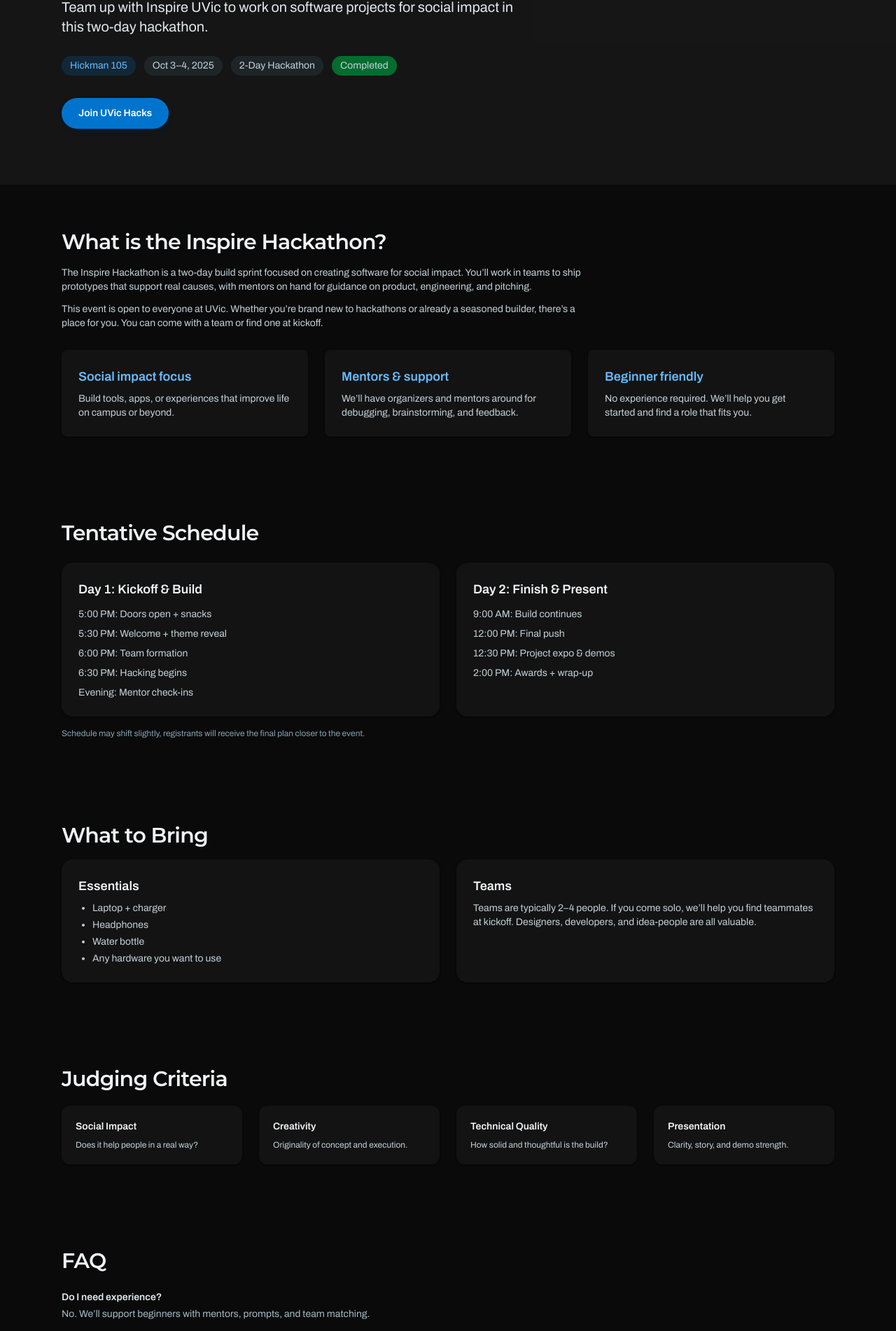
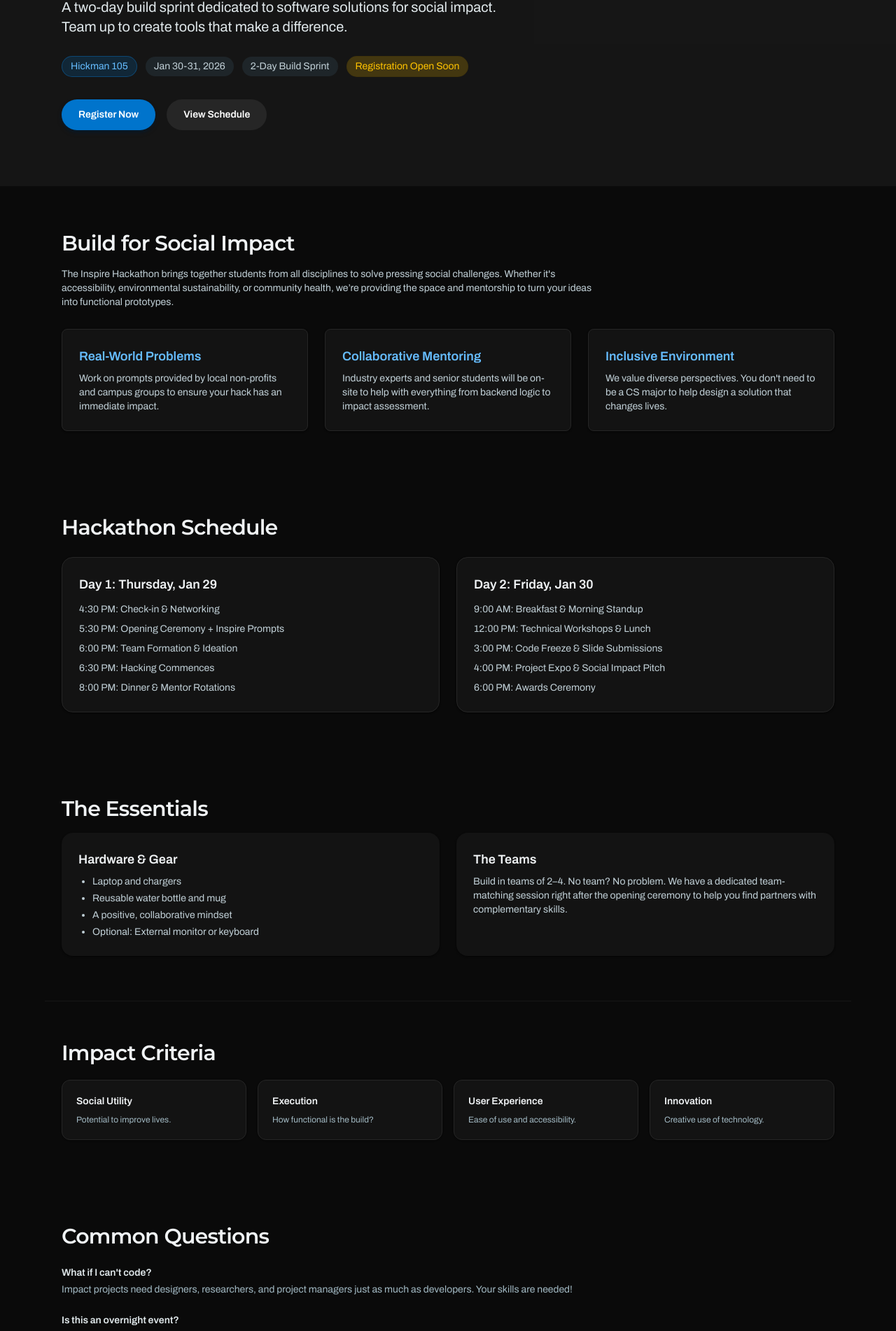
Before and after one commit to isaak1294/uvic-hacks-site, a Next.js app: page /events/inspire-2026 in a window 1280 px wide. Shown: the part 192-2094 px from the top of the page at 70% size. Built offline with nearby package versions, Linux system fonts and the light colour scheme.

Commit message:
updated content

```diff
--- a/app/events/inspire-2026/page.tsx
+++ b/app/events/inspire-2026/page.tsx
@@ -7,7 +7,7 @@ export default function InspireHackathonPage() {
             <section className="bg-neutral-900/90 py-14 md:py-20">
                 <div className="mx-auto max-w-6xl px-4 md:px-6">
                     <p className="text-xs font-semibold uppercase tracking-[0.25em] text-baltic-blue-300/80">
-                        Featured Event • UVic Hacks x Inspire UVic
+                        Upcoming Event • UVic Hacks x Inspire UVic
                     </p>
 
                     <h1 className="mt-4 text-4xl font-display font-bold tracking-tight md:text-6xl">
@@ -16,22 +16,22 @@ export default function InspireHackathonPage() {
                     </h1>
 
                     <p className="mt-4 max-w-2xl text-lg text-cool-steel-100 md:text-xl">
-                        Team up with Inspire UVic to work on software projects for social
-                        impact in this two-day hackathon.
+                        A two-day build sprint dedicated to software solutions for social
+                        impact. Team up to create tools that make a difference.
                     </p>
 
                     <div className="mt-7 flex flex-wrap items-center gap-3 text-sm text-cool-steel-200">
-                        <span className="rounded-full bg-baltic-blue-500/15 px-3 py-1 text-baltic-blue-300">
+                        <span className="rounded-full bg-baltic-blue-500/15 px-3 py-1 text-baltic-blue-300 border border-baltic-blue-500/30">
                             Hickman 105
                         </span>
                         <span className="rounded-full bg-cool-steel-800/50 px-3 py-1 text-cool-steel-200">
-                            Oct 3–4, 2025
+                            Jan 30-31, 2026
                         </span>
                         <span className="rounded-full bg-cool-steel-800/50 px-3 py-1 text-cool-steel-200">
-                            2-Day Hackathon
+                            2-Day Build Sprint
                         </span>
-                        <span className="rounded-full bg-green-700/80 px-3 py-1 text-cool-steel-200">
-                            Completed
+                        <span className="rounded-full bg-gold-950/20 px-3 py-1 text-gold-500 border border-gold-900/30">
+                            Registration Open Soon
                         </span>
                     </div>
 
@@ -40,7 +40,13 @@ export default function InspireHackathonPage() {
                             href="/join"
                             className="rounded-full bg-baltic-blue-600 px-6 py-3 text-sm font-semibold text-white shadow-md shadow-baltic-blue-900/60 transition hover:bg-baltic-blue-400 hover:shadow-lg"
                         >
-                            Join UVic Hacks
+                            Register Now
+                        </a>
+                        <a
+                            href="#schedule"
+                            className="rounded-full bg-neutral-800 px-6 py-3 text-sm font-semibold text-white transition hover:bg-neutral-700"
+                        >
+                            View Schedule
                         </a>
                     </div>
                 </div>
@@ -49,219 +55,169 @@ export default function InspireHackathonPage() {
             {/* Overview */}
             <section className="mx-auto max-w-6xl px-4 py-12 md:px-6 md:py-16">
                 <h2 className="text-2xl font-display font-semibold tracking-tight md:text-3xl">
-                    What is the Inspire Hackathon?
+                    Build for Social Impact
                 </h2>
 
                 <p className="mt-4 max-w-3xl text-sm text-cool-steel-200">
-                    The Inspire Hackathon is a two-day build sprint focused on creating
-                    software for social impact. You’ll work in teams to ship prototypes
-                    that support real causes, with mentors on hand for guidance on
-                    product, engineering, and pitching.
-                </p>
-
-                <p className="mt-3 max-w-3xl text-sm text-cool-steel-200">
-                    This event is open to everyone at UVic. Whether you’re brand new to
-                    hackathons or already a seasoned builder, there’s a place for you.
-                    You can come with a team or find one at kickoff.
+                    The Inspire Hackathon brings together students from all disciplines to
+                    solve pressing social challenges. Whether it's accessibility,
+                    environmental sustainability, or community health, we’re providing
+                    the space and mentorship to turn your ideas into functional prototypes.
                 </p>
 
                 <div className="mt-7 grid gap-6 md:grid-cols-3">
-                    <div className="rounded-lg bg-neutral-900/70 p-6 shadow-sm shadow-black/40">
+                    <div className="rounded-lg bg-neutral-900/70 p-6 shadow-sm shadow-black/40 border border-neutral-800">
                         <h3 className="text-lg font-semibold text-baltic-blue-300">
-                            Social impact focus
+                            Real-World Problems
                         </h3>
                         <p className="mt-2 text-sm text-cool-steel-200">
-                            Build tools, apps, or experiences that improve life on campus or
-                            beyond.
+                            Work on prompts provided by local non-profits and campus
+                            groups to ensure your hack has an immediate impact.
                         </p>
                     </div>
 
-                    <div className="rounded-lg bg-neutral-900/70 p-6 shadow-sm shadow-black/40">
+                    <div className="rounded-lg bg-neutral-900/70 p-6 shadow-sm shadow-black/40 border border-neutral-800">
                         <h3 className="text-lg font-semibold text-baltic-blue-300">
-                            Mentors & support
+                            Collaborative Mentoring
                         </h3>
                         <p className="mt-2 text-sm text-cool-steel-200">
-                            We’ll have organizers and mentors around for debugging,
-                            brainstorming, and feedback.
+                            Industry experts and senior students will be on-site to help with
+                            everything from backend logic to impact assessment.
                         </p>
                     </div>
 
-                    <div className="rounded-lg bg-neutral-900/70 p-6 shadow-sm shadow-black/40">
+                    <div className="rounded-lg bg-neutral-900/70 p-6 shadow-sm shadow-black/40 border border-neutral-800">
                         <h3 className="text-lg font-semibold text-baltic-blue-300">
-                            Beginner friendly
+                            Inclusive Environment
                         </h3>
                         <p className="mt-2 text-sm text-cool-steel-200">
-                            No experience required. We’ll help you get started and find a
-                            role that fits you.
+                            We value diverse perspectives. You don't need to be a CS major
+                            to help design a solution that changes lives.
                         </p>
                     </div>
                 </div>
             </section>
 
             {/* Schedule */}
-            <section className="mx-auto max-w-6xl px-4 py-10 md:px-6 md:py-14">
+            <section id="schedule" className="mx-auto max-w-6xl px-4 py-10 md:px-6 md:py-14">
                 <h2 className="text-2xl font-display font-semibold tracking-tight md:text-3xl">
-                    Tentative Schedule
+                    Hackathon Schedule
                 </h2>
 
                 <div className="mt-6 grid gap-6 md:grid-cols-2">
+                    <div className="rounded-2xl bg-neutral-900/70 p-6 shadow-sm shadow-black/40 border border-neutral-800">
+                        <h3 className="text-lg font-semibold text-cool-steel-50">
+                            Day 1: Thursday, Jan 29
+                        </h3>
+                        <ul className="mt-3 space-y-2 text-sm text-cool-steel-200">
+                            <li>4:30 PM: Check-in & Networking</li>
+                            <li>5:30 PM: Opening Ceremony + Inspire Prompts</li>
+                            <li>6:00 PM: Team Formation & Ideation</li>
+                            <li>6:30 PM: Hacking Commences</li>
+                            <li>8:00 PM: Dinner & Mentor Rotations</li>
+                        </ul>
+                    </div>
+
+                    <div className="rounded-2xl bg-neutral-900/70 p-6 shadow-sm shadow-black/40 border border-neutral-800">
+                        <h3 className="text-lg font-semibold text-cool-steel-50">
+                            Day 2: Friday, Jan 30
+                        </h3>
+                        <ul className="mt-3 space-y-2 text-sm text-cool-steel-200">
+                            <li>9:00 AM: Breakfast & Morning Standup</li>
+                            <li>12:00 PM: Technical Workshops & Lunch</li>
+                            <li>3:00 PM: Code Freeze & Slide Submissions</li>
+                            <li>4:00 PM: Project Expo & Social Impact Pitch</li>
+                            <li>6:00 PM: Awards Ceremony</li>
+                        </ul>
+                    </div>
+                </div>
+            </section>
+
+            {/* What to Bring */}
+            <section className="mx-auto max-w-6xl px-4 py-12 md:px-6 md:py-16">
+                <h2 className="text-2xl font-display font-semibold tracking-tight md:text-3xl">
+                    The Essentials
+                </h2>
+
+                <div className="mt-4 grid gap-6 md:grid-cols-2">
                     <div className="rounded-2xl bg-neutral-900/70 p-6 shadow-sm shadow-black/40">
                         <h3 className="text-lg font-semibold text-cool-steel-50">
-                            Day 1: Kickoff & Build
+                            Hardware & Gear
                         </h3>
-                        <ul className="mt-3 space-y-2 text-sm text-cool-steel-200">
-                            <li>5:00 PM: Doors open + snacks</li>
-                            <li>5:30 PM: Welcome + theme reveal</li>
-                            <li>6:00 PM: Team formation</li>
-                            <li>6:30 PM: Hacking begins</li>
-                            <li>Evening: Mentor check-ins</li>
+                        <ul className="mt-2 list-disc pl-5 text-sm text-cool-steel-200 space-y-1">
+                            <li>Laptop and chargers</li>
+                            <li>Reusable water bottle and mug</li>
+                            <li>A positive, collaborative mindset</li>
+                            <li>Optional: External monitor or keyboard</li>
                         </ul>
                     </div>
 
                     <div className="rounded-2xl bg-neutral-900/70 p-6 shadow-sm shadow-black/40">
                         <h3 className="text-lg font-semibold text-cool-steel-50">
-                            Day 2: Finish & Present
-                        </h3>
-                        <ul className="mt-3 space-y-2 text-sm text-cool-steel-200">
-                            <li>9:00 AM: Build continues</li>
-                            <li>12:00 PM: Final push</li>
-                            <li>12:30 PM: Project expo & demos</li>
-                            <li>2:00 PM: Awards + wrap-up</li>
-                        </ul>
-                    </div>
-                </div>
-
-                <p className="mt-4 text-xs text-cool-steel-400">
-                    Schedule may shift slightly, registrants will receive the final plan
-                    closer to the event.
-                </p>
-            </section>
-
-            {/* What to Bring / How Teams Work */}
-            <section className="mx-auto max-w-6xl px-4 py-12 md:px-6 md:py-16">
-                <h2 className="text-2xl font-display font-semibold tracking-tight md:text-3xl">
-                    What to Bring
-                </h2>
-
-                <div className="mt-4 grid gap-6 md:grid-cols-2">
-                    <div className="rounded-2xl bg-neutral-900/70 p-6 shadow-sm shadow-black/40">
-                        <h3 className="text-lg font-semibold text-cool-steel-50">
-                            Essentials
-                        </h3>
-                        <ul className="mt-2 list-disc pl-5 text-sm text-cool-steel-200 space-y-1">
-                            <li>Laptop + charger</li>
-                            <li>Headphones</li>
-                            <li>Water bottle</li>
-                            <li>Any hardware you want to use</li>
-                        </ul>
-                    </div>
-
-                    <div className="rounded-2xl bg-neutral-900/70 p-6 shadow-sm shadow-black/40">
-                        <h3 className="text-lg font-semibold text-cool-steel-50">
-                            Teams
+                            The Teams
                         </h3>
                         <p className="mt-2 text-sm text-cool-steel-200">
-                            Teams are typically 2–4 people. If you come solo, we’ll help you
-                            find teammates at kickoff. Designers, developers, and idea-people
-                            are all valuable.
+                            Build in teams of 2–4. No team? No problem. We have a
+                            dedicated team-matching session right after the opening ceremony
+                            to help you find partners with complementary skills.
                         </p>
                     </div>
                 </div>
             </section>
 
-            {/* Judging */}
-            <section className="mx-auto max-w-6xl px-4 py-10 md:px-6 md:py-14">
+            {/* Judging Criteria */}
+            <section className="mx-auto max-w-6xl px-4 py-10 md:px-6 md:py-14 border-t border-neutral-900">
                 <h2 className="text-2xl font-display font-semibold tracking-tight md:text-3xl">
-                    Judging Criteria
+                    Impact Criteria
                 </h2>
 
-                <div className="mt-5 grid gap-6 md:grid-cols-4">
-                    <div className="rounded-xl bg-neutral-900/70 p-5 shadow-sm shadow-black/40">
-                        <p className="text-sm font-semibold text-cool-steel-50">
-                            Social Impact
-                        </p>
-                        <p className="mt-2 text-xs text-cool-steel-200">
-                            Does it help people in a real way?
-                        </p>
-                    </div>
-                    <div className="rounded-xl bg-neutral-900/70 p-5 shadow-sm shadow-black/40">
-                        <p className="text-sm font-semibold text-cool-steel-50">
-                            Creativity
-                        </p>
-                        <p className="mt-2 text-xs text-cool-steel-200">
-                            Originality of concept and execution.
-                        </p>
-                    </div>
-                    <div className="rounded-xl bg-neutral-900/70 p-5 shadow-sm shadow-black/40">
-                        <p className="text-sm font-semibold text-cool-steel-50">
-                            Technical Quality
-                        </p>
-                        <p className="mt-2 text-xs text-cool-steel-200">
-                            How solid and thoughtful is the build?
-                        </p>
-                    </div>
-                    <div className="rounded-xl bg-neutral-900/70 p-5 shadow-sm shadow-black/40">
-                        <p className="text-sm font-semibold text-cool-steel-50">
-                            Presentation
-                        </p>
-                        <p className="mt-2 text-xs text-cool-steel-200">
-                            Clarity, story, and demo strength.
-                        </p>
-                    </div>
+                <div className="mt-5 grid gap-4 sm:grid-cols-2 md:grid-cols-4">
+                    {[
+                        { title: "Social Utility", desc: "Potential to improve lives." },
+                        { title: "Execution", desc: "How functional is the build?" },
+                        { title: "User Experience", desc: "Ease of use and accessibility." },
+                        { title: "Innovation", desc: "Creative use of technology." }
+                    ].map((item, i) => (
+                        <div key={i} className="rounded-xl bg-neutral-900/70 p-5 shadow-sm border border-neutral-800">
+                            <p className="text-sm font-semibold text-cool-steel-50">{item.title}</p>
+                            <p className="mt-2 text-xs text-cool-steel-300">{item.desc}</p>
+                        </div>
+                    ))}
                 </div>
             </section>
 
             {/* FAQ */}
             <section className="mx-auto max-w-6xl px-4 py-12 md:px-6 md:py-16">
                 <h2 className="text-2xl font-display font-semibold tracking-tight md:text-3xl">
-                    FAQ
+                    Common Questions
                 </h2>
 
                 <div className="mt-6 space-y-6 text-sm text-cool-steel-200">
                     <div>
                         <p className="font-semibold text-cool-steel-100">
-                            Do I need experience?
+                            What if I can't code?
                         </p>
                         <p className="mt-1 text-cool-steel-300">
-                            No. We’ll support beginners with mentors, prompts, and team
-                            matching.
+                            Impact projects need designers, researchers, and project
+                            managers just as much as developers. Your skills are needed!
                         </p>
                     </div>
 
                     <div>
                         <p className="font-semibold text-cool-steel-100">
-                            Can I work on a project I already started?
+                            Is this an overnight event?
                         </p>
                         <p className="mt-1 text-cool-steel-300">
-                            We prefer new builds during the event, but using old ideas,
-                            libraries, or partial prototypes is totally fine.
-                        </p>
-                    </div>
-
-                    <div>
-                        <p className="font-semibold text-cool-steel-100">
-                            What should I build?
-                        </p>
-                        <p className="mt-1 text-cool-steel-300">
-                            Anything aligned with the social impact theme. We’ll share
-                            challenge prompts at kickoff.
-                        </p>
-                    </div>
-
-                    <div>
-                        <p className="font-semibold text-cool-steel-100">
-                            Is there food?
-                        </p>
-                        <p className="mt-1 text-cool-steel-300">
-                            There will be snacks and meals throughout the event.
+                            No. We wrap up Day 1 in the evening and resume on Friday morning
+                            to ensure everyone stays rested and productive.
                         </p>
                     </div>
                 </div>
             </section>
 
             {/* Footer */}
-            <footer className="py-6 text-center text-xs text-cool-steel-500">
-                <p>UVic Hacks • Inspire Hackathon • Build for social impact.</p>
+            <footer className="py-10 border-t border-neutral-900 text-center text-xs text-cool-steel-500">
+                <p>UVic Hacks &bull; Inspire Hackathon 2026 &bull; Hickman 105</p>
             </footer>
         </main>
     );
--- a/app/page.tsx
+++ b/app/page.tsx
@@ -207,10 +207,10 @@ export default function Page() {
               Join the Club
             </Link>
             <a
-              href="#upcoming"
-              className="text-sm font-medium text-cool-steel-200 underline-offset-4 hover:text-blue-300 hover:underline"
+              href="/roadmap"
+              className="whitespace-nowrap rounded-full bg-gold-950 px-6 py-3 text-sm font-semibold text-black shadow-md shadow-blue-900/60 transition hover:bg-blue-400 hover:shadow-lg"
             >
-              See upcoming events
+              Host A Hackathon!
             </a>
           </div>
         </div>
@@ -224,15 +224,18 @@ export default function Page() {
         <div className="flex flex-col gap-3 md:flex-row md:items-end md:justify-between">
           <div className="w-full">
             <div className="flex items-center gap-8">
-              <h2 className="text-2xl font-display font-semibold tracking-tight md:text-3xl">
+              <Link
+                className="text-2xl font-display font-semibold tracking-tight md:text-3xl"
+                href="/roadmap"
+              >
                 Upcoming events
-              </h2>
+              </Link>
 
               <a
-                href="/host"
+                href="/roadmap"
                 className="whitespace-nowrap rounded-full bg-gold-950 px-6 py-3 text-sm font-semibold text-black shadow-md shadow-blue-900/60 transition hover:bg-blue-400 hover:shadow-lg"
               >
-                Host Your Own Hackathon!
+                See All Events
               </a>
             </div>
 
```
Also changed, not shown: app/roadmap/page.tsx (+14 -7 lines).
